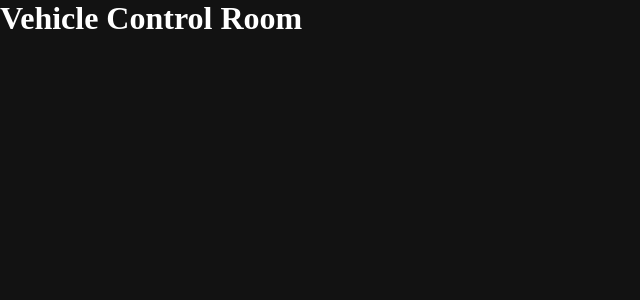
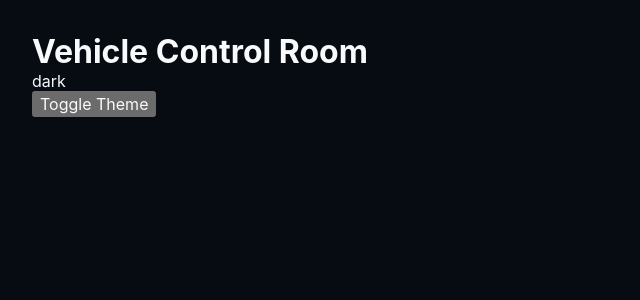
Before and after one commit to Otorres851/vehicle-control-room, a React (Vite) app: page / in a window 1280 px wide. Shown: the top 300 px of the page, without its empty margins (0-640 px from the left). Built offline with nearby package versions, Linux system fonts and the light colour scheme.

Commit message:
feature(vehicle-control-test): We add dark mode

```diff
--- a/src/App.tsx
+++ b/src/App.tsx
@@ -1,7 +1,15 @@
+import { useTheme } from "./hooks/useTheme";
+
 function App() {
+  const { theme, toggleTheme } = useTheme();
+
   return (
-    <main>
+    <main style={{ padding: "2rem" }}>
       <h1>Vehicle Control Room</h1>
+
+      <p>{theme}</p>
+
+      <button onClick={toggleTheme}>Toggle Theme</button>
     </main>
   );
 }
--- /dev/null
+++ b/src/hooks/useTheme.ts
@@ -0,0 +1,13 @@
+import { useContext } from "react";
+
+import { ThemeContext } from "../providers/theme-context";
+
+export function useTheme() {
+  const context = useContext(ThemeContext);
+
+  if (!context) {
+    throw new Error("useTheme must be used within ThemeProvider");
+  }
+
+  return context;
+}
--- a/src/main.tsx
+++ b/src/main.tsx
@@ -2,11 +2,14 @@ import React from "react";
 import ReactDOM from "react-dom/client";
 
 import App from "./App";
+import { AppProviders } from "./providers/AppProviders";
 
 import "./styles/main.scss";
 
 ReactDOM.createRoot(document.getElementById("root")!).render(
   <React.StrictMode>
-    <App />
+    <AppProviders>
+      <App />
+    </AppProviders>
   </React.StrictMode>,
 );
--- a/src/providers/AppProviders.tsx
+++ b/src/providers/AppProviders.tsx
@@ -0,0 +1,5 @@
+import { ThemeProvider } from "./ThemeProvider";
+
+export function AppProviders({ children }: { children: React.ReactNode }) {
+  return <ThemeProvider>{children}</ThemeProvider>;
+}
--- a/src/providers/ThemeProvider.tsx
+++ b/src/providers/ThemeProvider.tsx
@@ -0,0 +1,29 @@
+import { useEffect, useMemo, useState } from "react";
+
+import type { Theme } from "./theme-context";
+import { ThemeContext } from "./theme-context";
+
+export function ThemeProvider({ children }: { children: React.ReactNode }) {
+  const [theme, setTheme] = useState<Theme>(() => {
+    return (localStorage.getItem("theme") as Theme) || "dark";
+  });
+
+  useEffect(() => {
+    document.documentElement.setAttribute("data-theme", theme);
+
+    localStorage.setItem("theme", theme);
+  }, [theme]);
+
+  const value = useMemo(
+    () => ({
+      theme,
+      toggleTheme: () =>
+        setTheme((current) => (current === "dark" ? "light" : "dark")),
+    }),
+    [theme],
+  );
+
+  return (
+    <ThemeContext.Provider value={value}>{children}</ThemeContext.Provider>
+  );
+}
--- /dev/null
+++ b/src/providers/theme-context.ts
@@ -0,0 +1,10 @@
+import { createContext } from "react";
+
+export type Theme = "dark" | "light";
+
+export type ThemeContextValue = {
+  theme: Theme;
+  toggleTheme: () => void;
+};
+
+export const ThemeContext = createContext<ThemeContextValue | null>(null);
--- a/src/styles/base/_globals.scss
+++ b/src/styles/base/_globals.scss
@@ -0,0 +1,28 @@
+html {
+  background-color: var(--color-bg);
+  color: var(--color-text);
+  font-family: var(--font-sans);
+}
+
+body {
+  background-color: var(--color-bg);
+  color: var(--color-text);
+  font-family: var(--font-sans);
+  transition:
+    background-color var(--duration-base) var(--ease-out),
+    color var(--duration-base) var(--ease-out);
+}
+
+button,
+select,
+input,
+textarea {
+  color: inherit;
+}
+
+button:focus-visible,
+select:focus-visible,
+a:focus-visible {
+  outline: none;
+  box-shadow: var(--shadow-focus);
+}
--- a/src/styles/themes/_dark.scss
+++ b/src/styles/themes/_dark.scss
@@ -1,4 +1,3 @@
-:root,
 [data-theme="dark"] {
   --color-bg: #070b12;
   --color-surface: #0d1320;
```
